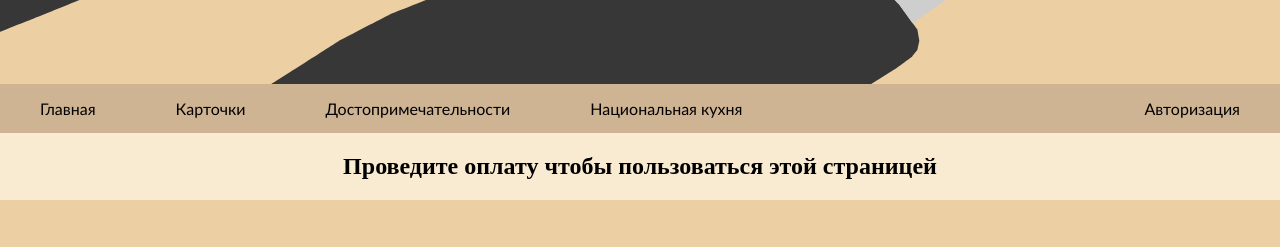
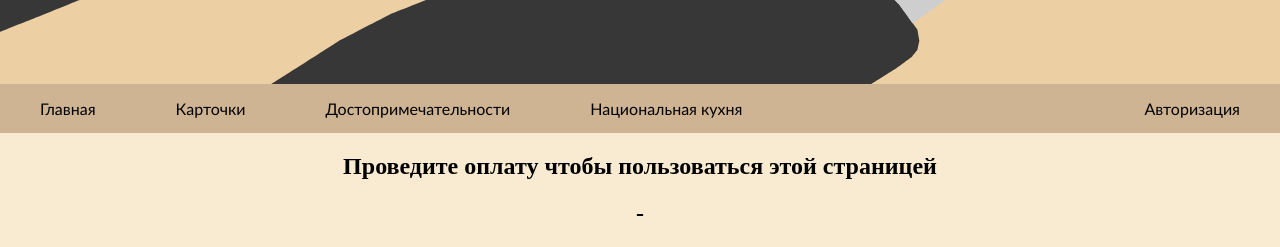
Before and after one commit to Uran4ik/KarakalpakstanVers3, a Flask app: template src/templates/402.html in a window 1280 px wide. Shown: the part 636-883 px from the top of the page. Before the commit the page ends 836 px from the top, so only its background shows below. Run offline with Flask 3, Linux system fonts and the light colour scheme; the template is opened without the code that fills it, so the values that code supplies are empty; parts of the project's set-up code (start-up, migrations or seed data) failed here and were passed over.

Commit message:
Пробел

```diff
--- a/src/templates/402.html
+++ b/src/templates/402.html
@@ -25,6 +25,7 @@
 
     <div>
         <h2 style="text-align: center">Проведите оплату чтобы пользоваться этой страницей</h2>
+        <h2 style="text-align: center">-</h2>
     </div>
 
     <script src="https://unpkg.com/@lottiefiles/lottie-player@latest/dist/lottie-player.js"></script>
```
